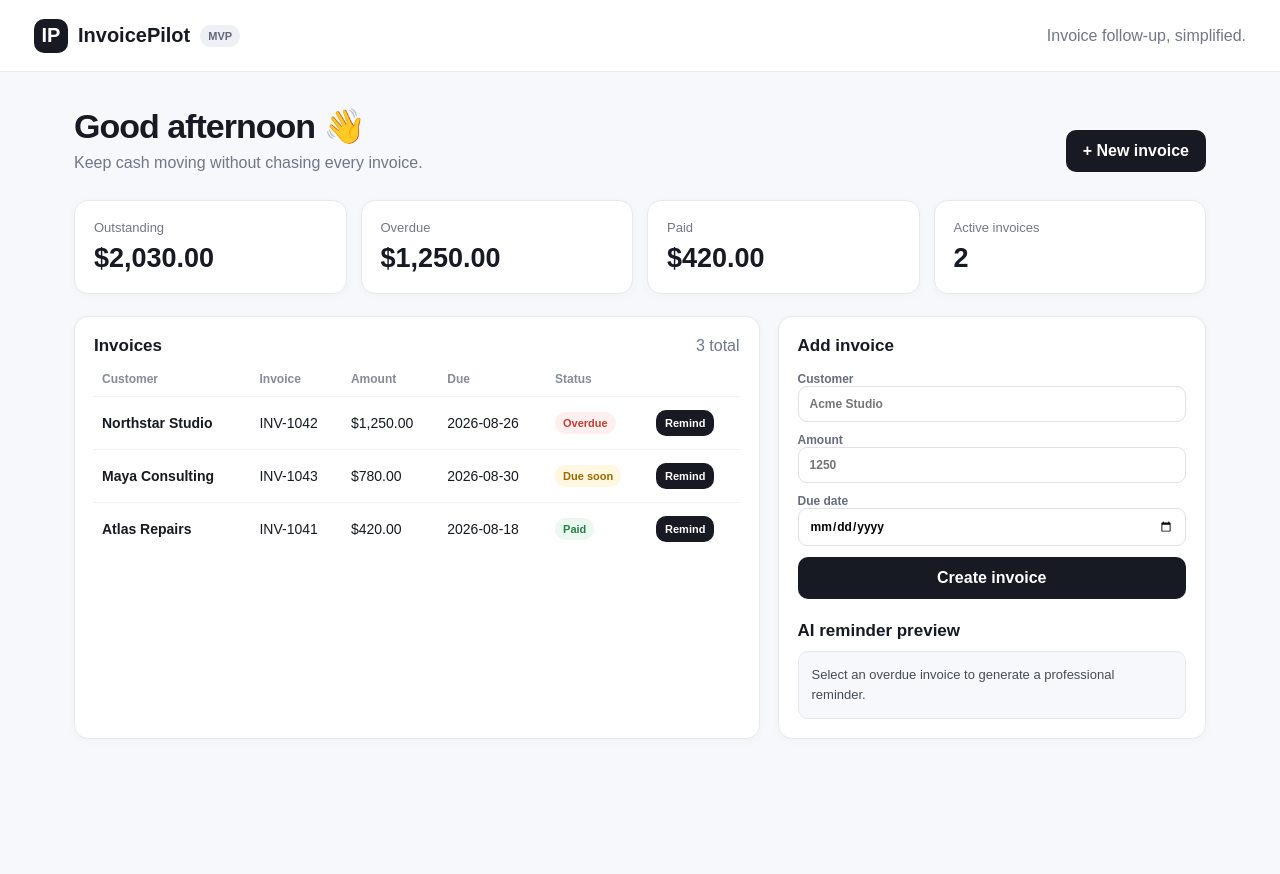
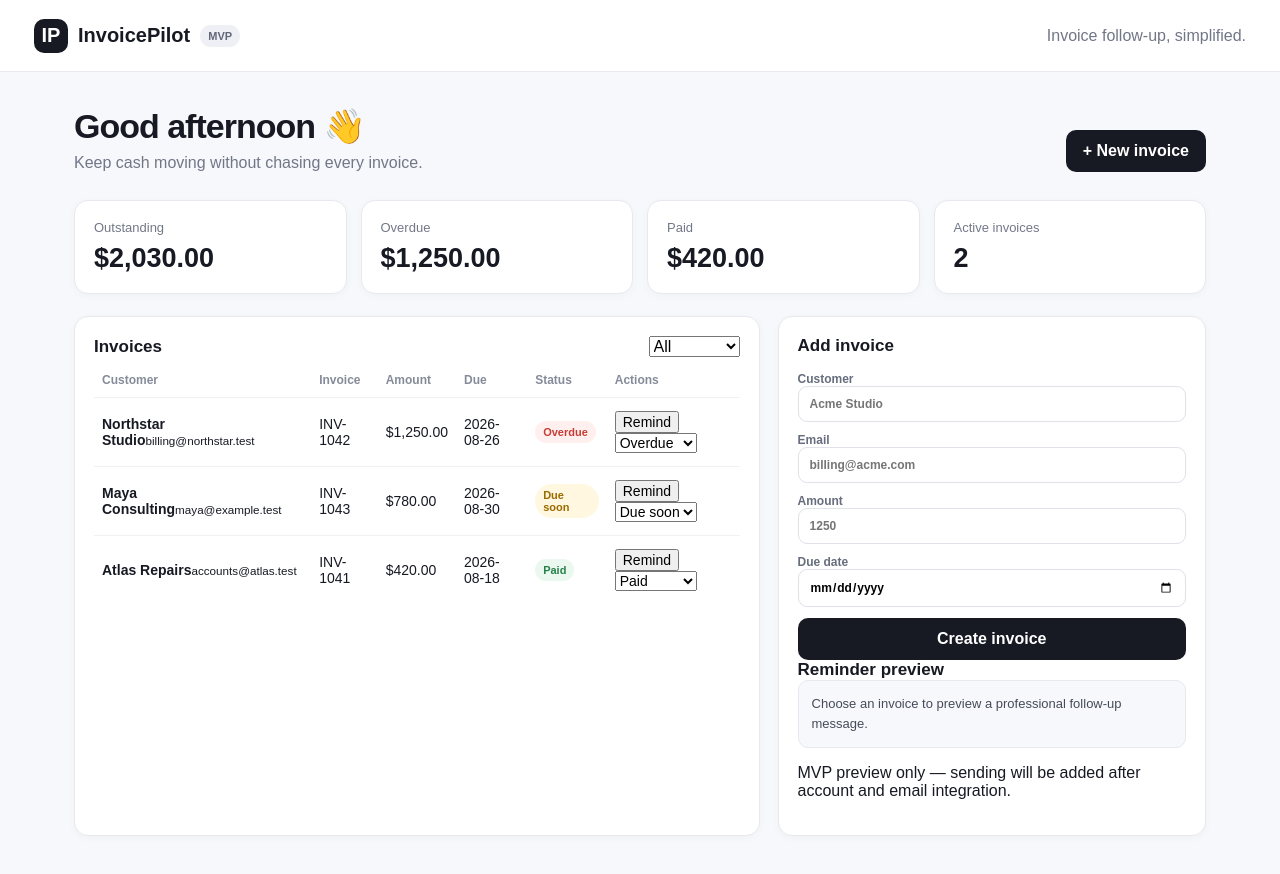
Before and after one commit to yazan247/ai-revenue-engine, a Next.js app: page / in a window 1280 px wide. Shown: the top 874 px of the page. Before the commit the page ends 800 px from the top, so only its background shows below. Built offline with nearby package versions, Linux system fonts and the light colour scheme.

Commit message:
Improve InvoicePilot MVP workflow

```diff
--- a/app/page.tsx
+++ b/app/page.tsx
@@ -2,7 +2,8 @@
 
 import { useMemo, useState } from "react";
 
-type Invoice = { id: number; customer: string; email: string; number: string; amount: number; due: string; status: "Overdue" | "Due soon" | "Paid" };
+type Status = "Overdue" | "Due soon" | "Paid";
+type Invoice = { id: number; customer: string; email: string; number: string; amount: number; due: string; status: Status };
 
 const initialInvoices: Invoice[] = [
   { id: 1, customer: "Northstar Studio", email: "billing@northstar.test", number: "INV-1042", amount: 1250, due: "2026-08-26", status: "Overdue" },
@@ -15,9 +16,11 @@ function money(value: number) { return new Intl.NumberFormat("en-US", { style: "
 export default function Home() {
   const [invoices, setInvoices] = useState(initialInvoices);
   const [customer, setCustomer] = useState("");
+  const [email, setEmail] = useState("");
   const [amount, setAmount] = useState("");
   const [due, setDue] = useState("");
-  const [reminder, setReminder] = useState("Select an overdue invoice to generate a professional reminder.");
+  const [filter, setFilter] = useState<"All" | Status>("All");
+  const [reminder, setReminder] = useState("Choose an invoice to preview a professional follow-up message.");
 
   const totals = useMemo(() => ({
     outstanding: invoices.filter(i => i.status !== "Paid").reduce((a, i) => a + i.amount, 0),
@@ -25,17 +28,27 @@ export default function Home() {
     paid: invoices.filter(i => i.status === "Paid").reduce((a, i) => a + i.amount, 0),
   }), [invoices]);
 
+  const visible = filter === "All" ? invoices : invoices.filter(i => i.status === filter);
+
   function addInvoice(e: React.FormEvent) {
     e.preventDefault();
-    if (!customer || !amount || !due) return;
-    const next = invoices.length + 1040;
-    setInvoices([{ id: Date.now(), customer, email: "", number: `INV-${next}`, amount: Number(amount), due, status: "Due soon" }, ...invoices]);
-    setCustomer(""); setAmount(""); setDue("");
+    if (!customer.trim() || !email.trim() || !amount || !due || Number(amount) <= 0) return;
+    const next = 1040 + invoices.length + 1;
+    setInvoices([{ id: Date.now(), customer: customer.trim(), email: email.trim(), number: `INV-${next}`, amount: Number(amount), due, status: "Due soon" }, ...invoices]);
+    setCustomer(""); setEmail(""); setAmount(""); setDue("");
+  }
+
+  function setStatus(id: number, status: Status) {
+    setInvoices(invoices.map(i => i.id === id ? { ...i, status } : i));
   }
 
   function generate(i: Invoice) {
-    const overdueLine = i.status === "Overdue" ? `Our records show invoice ${i.number} for ${money(i.amount)} is now overdue.` : `This is a friendly reminder that invoice ${i.number} for ${money(i.amount)} is due on ${i.due}.`;
-    setReminder(`Subject: ${i.status === "Overdue" ? "Friendly follow-up on invoice " : "Upcoming invoice "}${i.number}\n\nHi ${i.customer},\n\n${overdueLine}\n\nPlease let us know if you have any questions or if payment has already been arranged. Thank you!`);
+    const text = i.status === "Paid"
+      ? `Subject: Payment confirmation — ${i.number}\n\nHi ${i.customer},\n\nThank you for your payment for invoice ${i.number} (${money(i.amount)}). We appreciate your business.`
+      : i.status === "Overdue"
+        ? `Subject: Friendly follow-up — ${i.number}\n\nHi ${i.customer},\n\nOur records show invoice ${i.number} for ${money(i.amount)} is now overdue. Please let us know if payment has already been arranged or if you need a copy of the invoice.\n\nThank you!`
+        : `Subject: Upcoming invoice — ${i.number}\n\nHi ${i.customer},\n\nJust a friendly reminder that invoice ${i.number} for ${money(i.amount)} is due on ${i.due}. Please let us know if you have any questions.\n\nThank you!`;
+    setReminder(text);
   }
 
   return <div className="shell">
@@ -49,10 +62,10 @@ export default function Home() {
         <div className="card"><div className="stat-label">Active invoices</div><div className="stat-value">{invoices.filter(i => i.status !== "Paid").length}</div></div>
       </section>
       <section className="layout">
-        <div className="card"><div className="card-head"><span className="card-title">Invoices</span><span className="muted">{invoices.length} total</span></div>
-          <table className="table"><thead><tr><th>Customer</th><th>Invoice</th><th>Amount</th><th>Due</th><th>Status</th><th></th></tr></thead><tbody>{invoices.map(i => <tr key={i.id}><td><strong>{i.customer}</strong></td><td>{i.number}</td><td>{money(i.amount)}</td><td>{i.due}</td><td><span className={`status ${i.status === "Overdue" ? "overdue" : i.status === "Paid" ? "paid" : "due"}`}>{i.status}</span></td><td><button className="primary" style={{padding:"7px 9px",fontSize:11}} onClick={() => generate(i)}>Remind</button></td></tr>)}</tbody></table>
+        <div className="card"><div className="card-head"><span className="card-title">Invoices</span><select className="filter" value={filter} onChange={e => setFilter(e.target.value as "All" | Status)}><option>All</option><option>Overdue</option><option>Due soon</option><option>Paid</option></select></div>
+          <div className="table-wrap"><table className="table"><thead><tr><th>Customer</th><th>Invoice</th><th>Amount</th><th>Due</th><th>Status</th><th>Actions</th></tr></thead><tbody>{visible.map(i => <tr key={i.id}><td><strong>{i.customer}</strong><small>{i.email}</small></td><td>{i.number}</td><td>{money(i.amount)}</td><td>{i.due}</td><td><span className={`status ${i.status === "Overdue" ? "overdue" : i.status === "Paid" ? "paid" : "due"}`}>{i.status}</span></td><td><div className="actions"><button className="link-btn" onClick={() => generate(i)}>Remind</button><select className="mini-select" value={i.status} onChange={e => setStatus(i.id, e.target.value as Status)}><option>Overdue</option><option>Due soon</option><option>Paid</option></select></div></td></tr>)}</tbody></table></div>
         </div>
-        <div className="card" id="new-invoice"><div className="card-head"><span className="card-title">Add invoice</span></div><form className="form" onSubmit={addInvoice}><label>Customer<input value={customer} onChange={e => setCustomer(e.target.value)} placeholder="Acme Studio" /></label><label>Amount<input type="number" min="0" step="0.01" value={amount} onChange={e => setAmount(e.target.value)} placeholder="1250" /></label><label>Due date<input type="date" value={due} onChange={e => setDue(e.target.value)} /></label><button className="primary" type="submit">Create invoice</button></form><div style={{marginTop:22}}><div className="card-title" style={{marginBottom:10}}>AI reminder preview</div><div className="reminder" style={{whiteSpace:"pre-wrap"}}>{reminder}</div></div></div>
+        <div className="card" id="new-invoice"><div className="card-head"><span className="card-title">Add invoice</span></div><form className="form" onSubmit={addInvoice}><label>Customer<input value={customer} onChange={e => setCustomer(e.target.value)} placeholder="Acme Studio" required /></label><label>Email<input type="email" value={email} onChange={e => setEmail(e.target.value)} placeholder="billing@acme.com" required /></label><label>Amount<input type="number" min="0.01" step="0.01" value={amount} onChange={e => setAmount(e.target.value)} placeholder="1250" required /></label><label>Due date<input type="date" value={due} onChange={e => setDue(e.target.value)} required /></label><button className="primary" type="submit">Create invoice</button></form><div className="preview"><div className="card-title">Reminder preview</div><div className="reminder">{reminder}</div><p className="hint">MVP preview only — sending will be added after account and email integration.</p></div></div>
       </section>
     </main>
   </div>;
```
